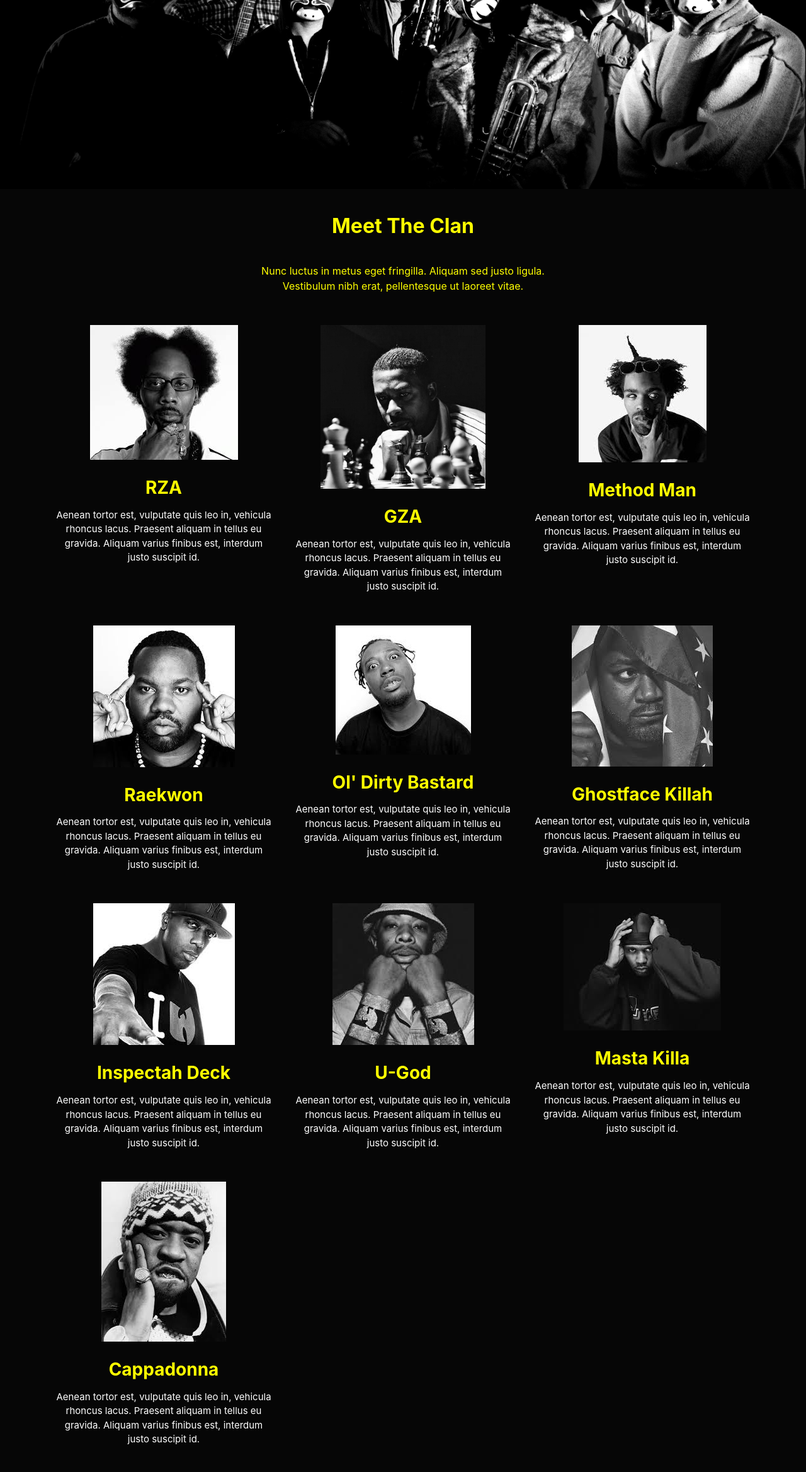
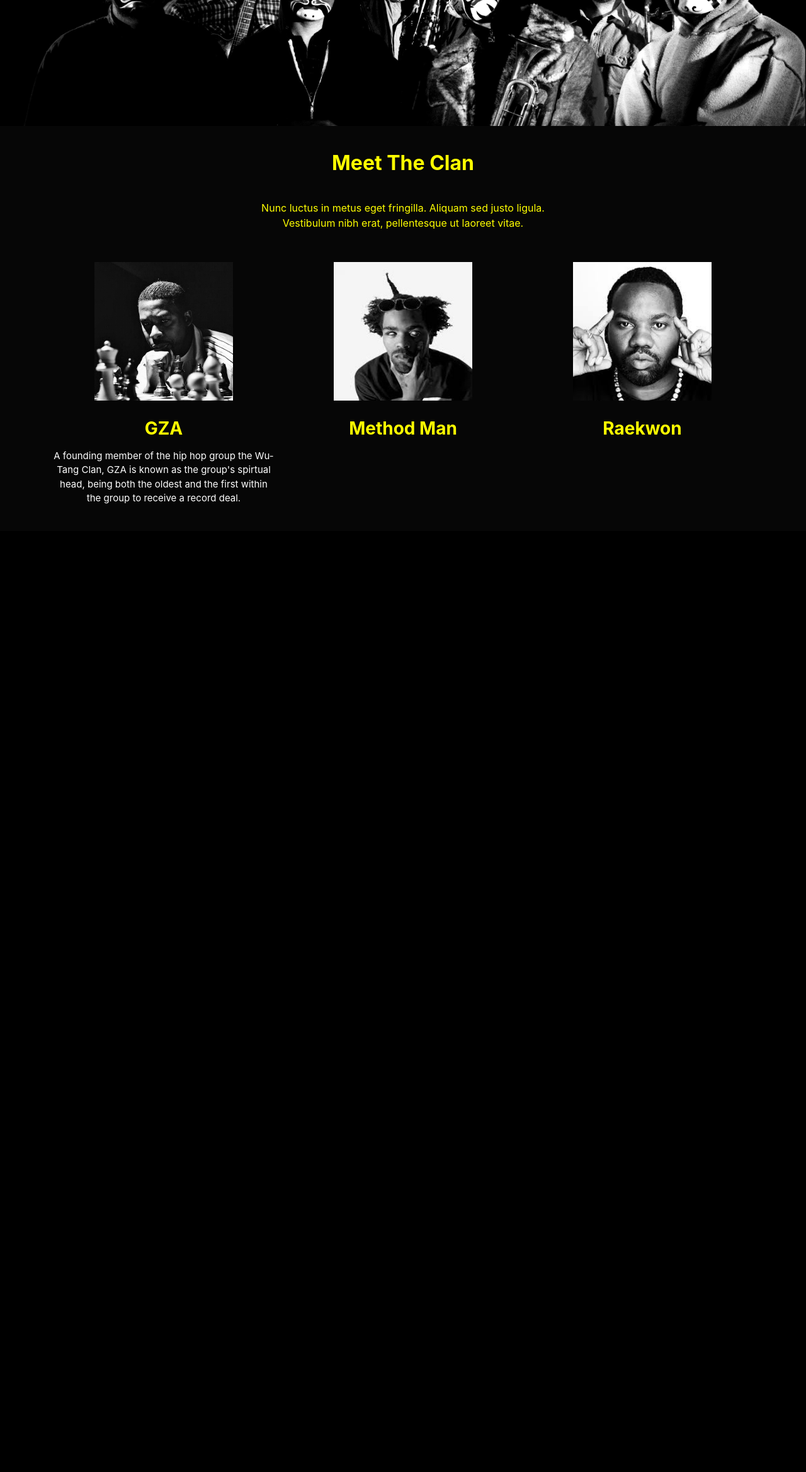
Before and after one commit to darwonsamal/Rashid_Darwon_set09103_cw1, a Flask app: page /meettheclan/ in a window 1280 px wide. Shown: the part 200-2537 px from the top of the page at 63% size. After the commit the page ends 1000 px from the top, so only its background shows below. Run offline with Flask 2, Linux system fonts and the light colour scheme; some libraries are stand-ins or nearby versions.

Commit message:
10/17/2018

```diff
--- a/app.py
+++ b/app.py
@@ -31,7 +31,24 @@ def root():
 
 @app.route('/meettheclan/')
 def meettheclan():
-    return render_template('meettheclan.html', background = url_for('static', filename = 'images/wucover3X.jpg'))
+
+    artists = data['Artists']
+
+    returnArtists = []
+    returnArtist = {}
+
+    for x in artists:
+        artist = artists[x]
+
+        returnArtist = {"name": artist.get('name'),
+        "genre": artist.get('genre'), "clanPhoto" : artist.get('clanPhoto'),
+        "clanDescription" : artist.get('clanDescription'),
+        "dateOfBirth": artist.get('dateOfBirth') }
+        returnArtists.append(returnArtist)
+
+    print(returnArtists)
+
+    return render_template('meettheclan.html', background = url_for('static', filename = 'images/wucover3X.jpg'), artist = returnArtists)
 
 @app.route('/albums/')
 def albums():
@@ -366,6 +383,7 @@ def forum():
 def showArtist(artistName):
     artists = data['Artists']
 
+
     returnArtists = []
     returnAlbums = []
     returnArtist = {}
@@ -376,7 +394,8 @@ def showArtist(artistName):
         if artistName.lower() == x:
 
             returnArtist = {"name": artist.get('name'),
-            "genre": artist.get('genre'),
+            "genre": artist.get('genre'), "clanPhoto" : artist.get('clanPhoto'),
+            "clanDescription" : artist.get('clanDescription'),
             "dateOfBirth": artist.get('dateOfBirth') }
             returnArtists.append(returnArtist)
 
--- a/data/data.json
+++ b/data/data.json
@@ -1,8 +1,10 @@
 {"Artists":{
   "gza":{
     "name":"GZA",
-    "dateOfBirth" :"TAG:GZA August 22, 1966 DATE:22-08-1966",
+    "dateOfBirth" :"22-08-1966",
     "genre": "Hip-Hop",
+    "clanPhoto": "../static/images/gza/gza6.jpg",
+    "clanDescription": "A founding member of the hip hop group the Wu-Tang Clan, GZA is known as the group's spirtual head, being both the oldest and the first within the group to receive a record deal.",
     "albums":
      [{
        "albumCover":"../static/images/gza/liquidswordsart.jpg",
@@ -35,6 +37,8 @@
     "name": "Method Man",
     "dateOfBirth": "March 2, 1971 DATE:02-03-1971",
     "genre": "Hip-Hop",
+    "clanPhoto": "../static/images/methodman/methodman1.jpg",
+    "clanDescription": "",
     "albums":
     [{
       "artistName":"Method Man",
@@ -64,6 +68,8 @@
   "name": "Raekwon",
   "dateOfBirth": "January 12, 1970 DATE:12-01-1970",
   "genre": "Hip-Hop",
+  "clanPhoto": "../static/images/raekwon/raekwon2.jpg",
+  "clanDescription": "",
   "albums":
   [{
     "albumCover": "../static/images/raekwon/onlybuilt4cubanlinxart.jpg",
--- a/static/css/Header-Blue.css
+++ b/static/css/Header-Blue.css
@@ -5,8 +5,9 @@
     padding-bottom:120px;
     width:100%;
     background-size:99.9%;
-    height:1%;
+    height:400px;
     background-color:black;
+    background-image:url("../static/images/cover.jpg");
   }
 }
 
@@ -166,6 +167,6 @@
 
 .header-blue {
   font-family:'Source Sans Pro', sans-serif;
-  height:500px;
+  height:400px;
   background-color:black;
 }
--- a/static/css/styles.css
+++ b/static/css/styles.css
@@ -19,20 +19,13 @@
   color: black;
   height: 100%;
   position: relative;
-
-
   margin: 0 auto;
-
-
 
 }
 
 .img-style{
-
-}
-
-.img-style-gza{
-  width: 75%;
+  width: 220px;
+  height: 220px;
 }
 
 
@@ -41,6 +34,10 @@
   height: 220px;
 }
 
+.img-artist-cover{
+  width: 220px;
+  height: 220px;
+}
 
 .meettheclan-a-style{
   color: Yellow;
--- a/templates/meettheclan.html
+++ b/templates/meettheclan.html
@@ -1,6 +1,6 @@
 {% extends "base.html" %}
 {% block content %}
-    <div>
+
 
     <div class="projects-clean" style="background-color:rgb(6,6,6);">
         <div class="container">
@@ -8,67 +8,17 @@
                 <h2 class="text-center" style="color:yellow;">Meet The Clan</h2>
                 <p class="text-center" style="color:yellow;">Nunc luctus in metus eget fringilla. Aliquam sed justo ligula. Vestibulum nibh erat, pellentesque ut laoreet vitae. </p>
             </div>
+
+
             <div class="row projects" style="color:Yellow;">
-                <div class="col-sm-6 col-lg-4 item"><img class="img-fluid img-style" src="../static/images/rza/rza2.jpg">
-                    <a href="{{url_for('showArtist', artistName = "RZA")}}" class="meettheclan-a-style" >
-                    <h3  class="name">RZA</h3>
+                {% for x in artist %}
+                <div class="col-sm-6 col-lg-4 item"><img class="img-fluid img-style" src={{x.clanPhoto}}>
+                    <a href="{{url_for('showArtist', artistName = x.name )}}" class="meettheclan-a-style" >
+                    <h3  class="name">{{x.name}}</h3>
                     </a>
-                    <p class="description" style="color:white;">Aenean tortor est, vulputate quis leo in, vehicula rhoncus lacus. Praesent aliquam in tellus eu gravida. Aliquam varius finibus est, interdum justo suscipit id.</p>
+                    <p class="description" style="color:white;">{{x.clanDescription}}</p>
                 </div>
-                <div class="col-sm-6 col-lg-4 item"><img class="img-fluid img-style-gza" src="../static/images/gza/gza6.jpg">
-                    <a href="{{url_for('showArtist', artistName = "GZA")}}" class="meettheclan-a-style" >
-                    <h3 class="name">GZA</h3>
-                    </a>
-                    <p class="description" style="color:white;">Aenean tortor est, vulputate quis leo in, vehicula rhoncus lacus. Praesent aliquam in tellus eu gravida. Aliquam varius finibus est, interdum justo suscipit id.</p>
-                </div>
-                <div class="col-sm-6 col-lg-4 item"><img class="img-fluid img-style" src="../static/images/methodman/methodman1.jpg">
-                    <a href="{{url_for('showArtist', artistName = "Method Man")}}" class="meettheclan-a-style" >
-                    <h3 class="name">Method Man</h3>
-                  </a>
-                    <p class="description" style="color:white;">Aenean tortor est, vulputate quis leo in, vehicula rhoncus lacus. Praesent aliquam in tellus eu gravida. Aliquam varius finibus est, interdum justo suscipit id.</p>
-                </div>
-                <div class="col-sm-6 col-lg-4 item"><img class="img-fluid img-style" src="../static/images/raekwon/raekwon2.jpg">
-                    <a href="{{url_for('showArtist', artistName = "Raekwon")}}" class="meettheclan-a-style" >
-                    <h3 class="name">Raekwon</h3>
-                    </a>
-                    <p class="description" style="color:white;">Aenean tortor est, vulputate quis leo in, vehicula rhoncus lacus. Praesent aliquam in tellus eu gravida. Aliquam varius finibus est, interdum justo suscipit id.</p>
-                </div>
-                <div class="col-sm-6 col-lg-4 item"><img class="img-fluid img-style" src="../static/images/odb/odb3.jpg">
-                    <a href="{{url_for('showArtist', artistName = "odb")}}" class="meettheclan-a-style" >
-                    <h3 class="name">Ol' Dirty Bastard</h3>
-                    </a>
-                    <p class="description" style="color:white;">Aenean tortor est, vulputate quis leo in, vehicula rhoncus lacus. Praesent aliquam in tellus eu gravida. Aliquam varius finibus est, interdum justo suscipit id.</p>
-                </div>
-                <div class="col-sm-6 col-lg-4 item"><img class="img-fluid img-style" src="../static/images/ghostfacekillah/ghostfacekillah3.jpg">
-                    <a href="{{url_for('showArtist', artistName = "Ghostface Killah")}}" class="meettheclan-a-style" >
-                    <h3 class="name">Ghostface Killah</h3>
-                    </a>
-                    <p class="description" style="color:white;">Aenean tortor est, vulputate quis leo in, vehicula rhoncus lacus. Praesent aliquam in tellus eu gravida. Aliquam varius finibus est, interdum justo suscipit id.</p>
-                </div>
-                <div class="col-sm-6 col-lg-4 item"><img class="img-fluid img-style" src="../static/images/inspectahdeck/inspectahdeck1.jpg">
-                    <a href="{{url_for('showArtist', artistName = "Inspectah Deck")}}" class="meettheclan-a-style" >
-                    <h3 class="name">Inspectah Deck</h3>
-                    </a>
-                    <p class="description" style="color:white;">Aenean tortor est, vulputate quis leo in, vehicula rhoncus lacus. Praesent aliquam in tellus eu gravida. Aliquam varius finibus est, interdum justo suscipit id.</p>
-                </div>
-                <div class="col-sm-6 col-lg-4 item"><img class="img-fluid img-style" src="../static/images/ugod/ugod3.jpg">
-                    <a href="{{url_for('showArtist', artistName = "U-God")}}" class="meettheclan-a-style" >
-                    <h3 class="name">U-God</h3>
-                    </a>
-                    <p class="description" style="color:white;">Aenean tortor est, vulputate quis leo in, vehicula rhoncus lacus. Praesent aliquam in tellus eu gravida. Aliquam varius finibus est, interdum justo suscipit id.</p>
-                </div>
-                <div class="col-sm-6 col-lg-4 item"><img class="img-fluid img-style" src="../static/images/mastakilla/mastakilla3.jpg">
-                    <a href="{{url_for('showArtist', artistName = "Masta Killa")}}" class="meettheclan-a-style" >
-                    <h3 class="name">Masta Killa</h3>
-                    </a>
-                    <p class="description" style="color:white;">Aenean tortor est, vulputate quis leo in, vehicula rhoncus lacus. Praesent aliquam in tellus eu gravida. Aliquam varius finibus est, interdum justo suscipit id.</p>
-                </div>
-                <div class="col-sm-6 col-lg-4 item"><img class="img-fluid img-style" src="../static/images/cappadonna/cappadonna1.jpg">
-                    <a href="{{url_for('showArtist', artistName = "Cappadonna")}}" class="meettheclan-a-style" >
-                    <h3 class="name">Cappadonna</h3>
-                    </a>
-                    <p class="description" style="color:white;">Aenean tortor est, vulputate quis leo in, vehicula rhoncus lacus. Praesent aliquam in tellus eu gravida. Aliquam varius finibus est, interdum justo suscipit id.</p>
-                </div>
+                {% endfor %}
             </div>
         </div>
     </div>
```
Also changed, not shown: templates/index.html (+8 -8 lines), templates/showArtist.html (+9 -6 lines).
